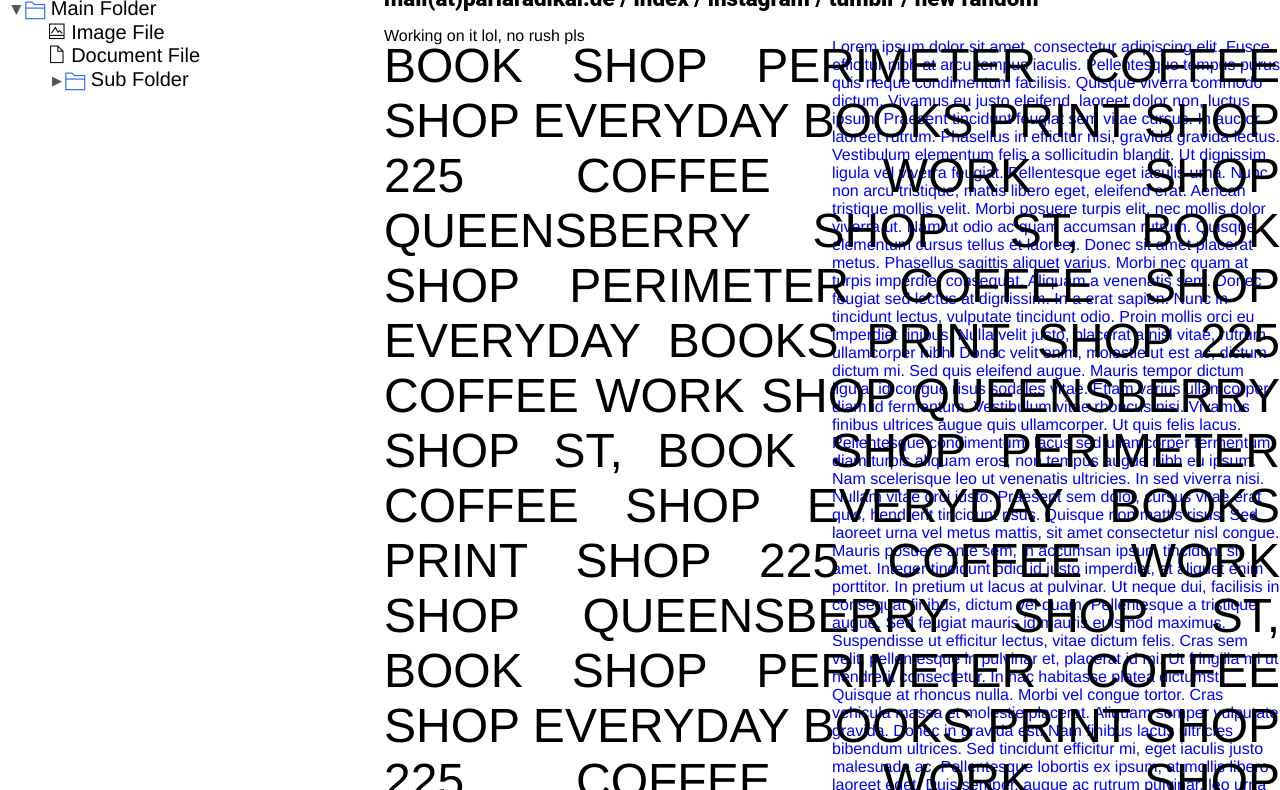
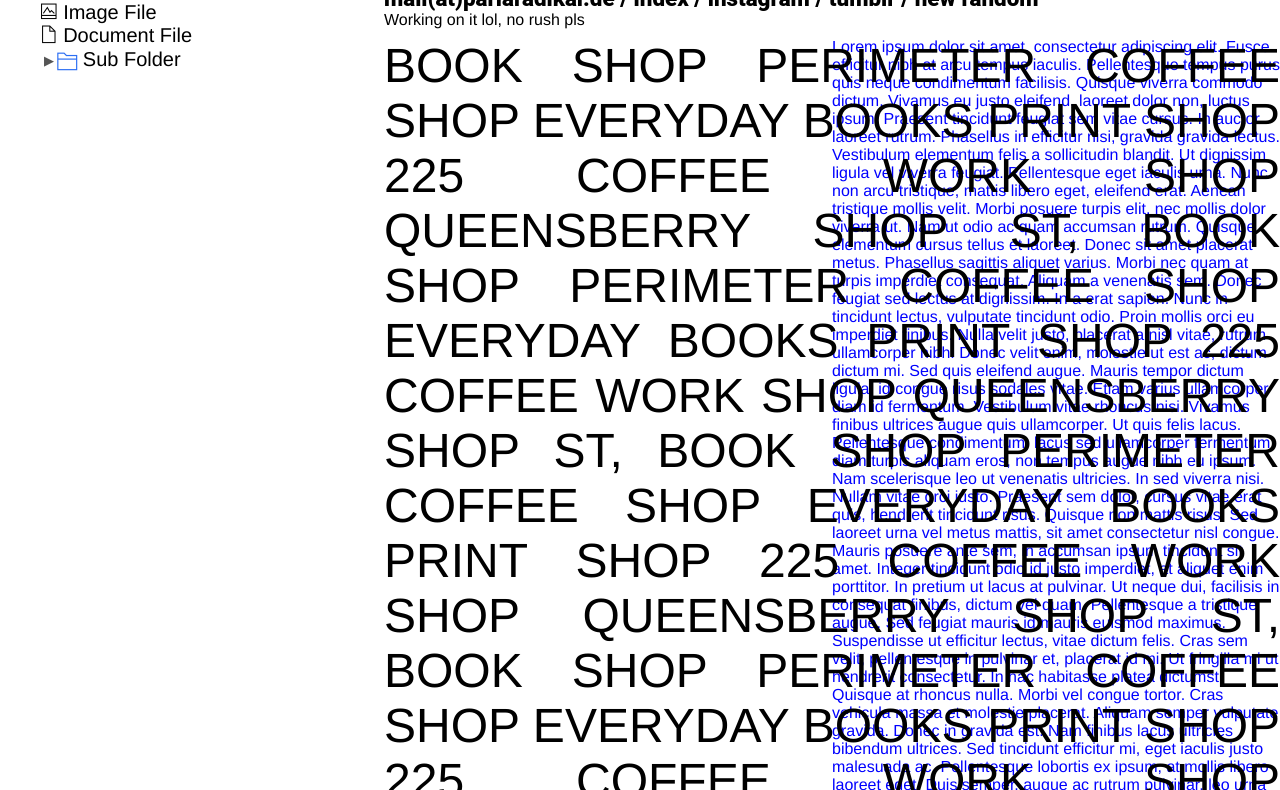
Before and after one commit to FeebleBridges/website, a plain HTML site: page index.html in a window 1280 px wide. Shown: the part 122-912 px from the top of the page. Drawn offline with Linux system fonts and the light colour scheme.

Commit message:
Update style.css

```diff
--- a/css/style.css
+++ b/css/style.css
@@ -1,5 +1,5 @@
 * {
-  margin: 5;
+  margin: 0;
   padding: 0;
   font-family: Helvetica;
 }
```
